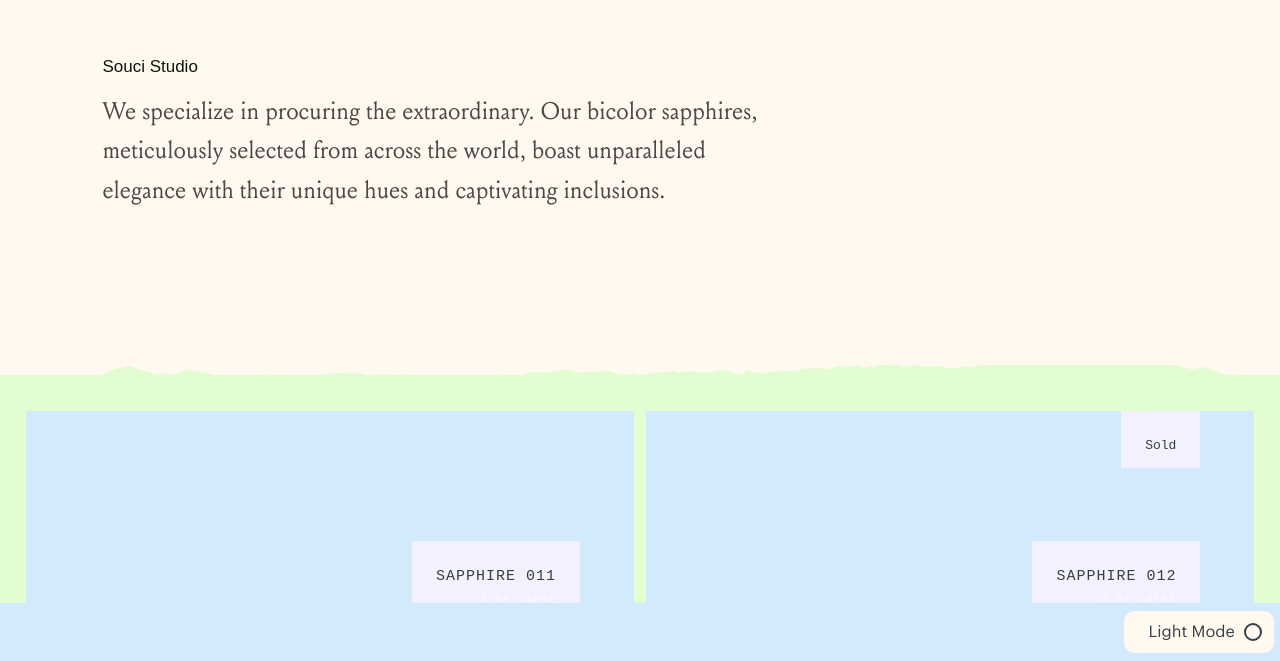
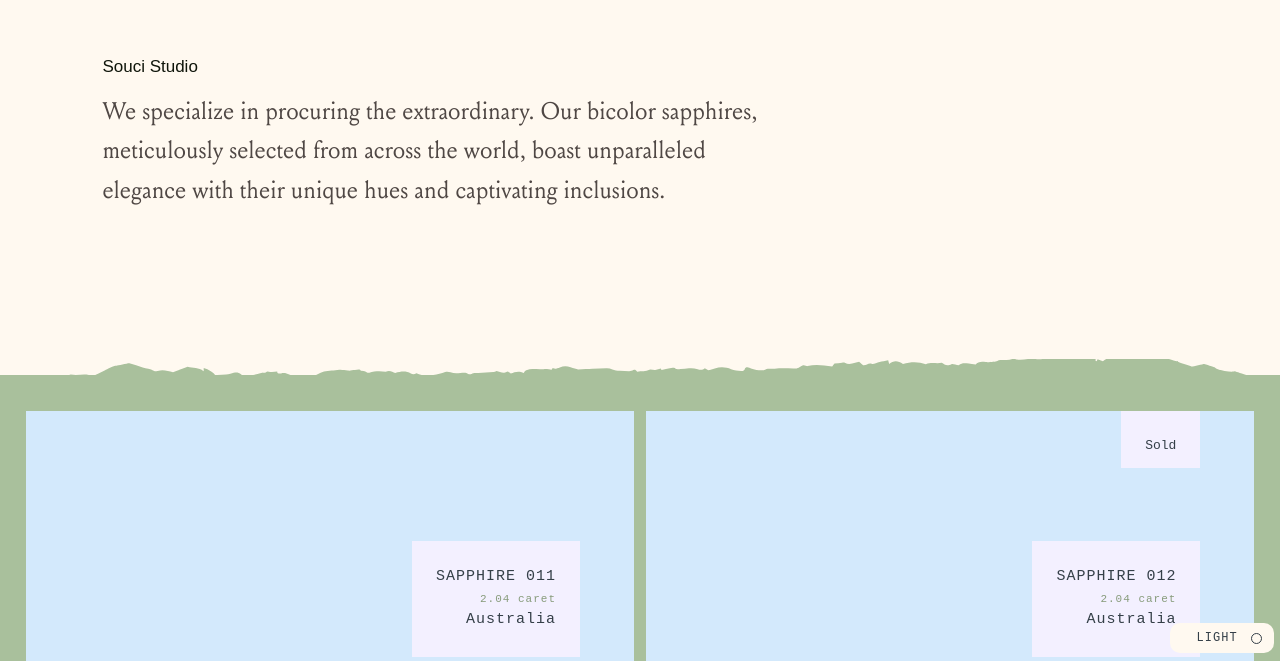
Before and after one commit to AndrwM/souci.studio, a React (Create React App) app: page /#/ in a window 1280 px wide. Shown: the part 139-800 px from the top of the page. Built offline with nearby package versions, Linux system fonts and the light colour scheme; a web font is replaced by a local one.

Commit message:
visual-tweaks

```diff
--- a/src/assets/stylesheets/_variables.scss
+++ b/src/assets/stylesheets/_variables.scss
@@ -35,7 +35,7 @@ $s-xlarge: 72px;
 $colors-light: (
   background-blend-mode: luminosity,
   c-background-primary-animation-alternate: #fdebd1,
-  c-background-primary: #e1fdd1,
+  c-background-primary: #a9c09c,
   c-background-primary-transparent: rgba(#fcfdd1, 0.9),
   c-background-accent: #fff9f0,
   c-background-accent2: #f3f0ff,
@@ -44,7 +44,7 @@ $colors-light: (
   c-primary-200: rgba(#6a5ef5, 0.5),
 
   // Neutrals
-  c-foreground-xlight: #f8fdff,
+  c-foreground-xlight: #879b7b,
   c-foreground-light: #4f4744,
   c-foreground-medium: #343f48,
   c-foreground-focal: #0f150a,
--- a/src/assets/stylesheets/components/_c.overlay-hud.scss
+++ b/src/assets/stylesheets/components/_c.overlay-hud.scss
@@ -1,23 +1,27 @@
 .c-overlay-hud {
+  // position: fixed;
+  // bottom: 0;
+  // right: 0;
+  // left: 0;
+  // z-index: 3000;
+  // display: flex;
+  // align-items: center;
+
+  // @include theme-var(background-color, c-background-accent2-dark);
+}
+
+.c-overlay-hud__col-primary {
+  // flex: 1;
+  // padding: 1vh 0 1vh 3vw;
+  // @media #{$bp-lap} { padding: 1vh 0 1vh 1vw; }
+  // @media #{$bp-desk} { padding: 1vh 0 1vh 0.5vw; }
+}
+
+.c-overlay-hud__col {
   position: fixed;
   bottom: 0;
   right: 0;
-  left: 0;
-  z-index: 3000;
-  display: flex;
-  align-items: center;
-
-  @include theme-var(background-color, c-background-accent2-dark);
-}
-
-.c-overlay-hud__col-primary {
-  flex: 1;
-  padding: 1vh 0 1vh 3vw;
-  @media #{$bp-lap} { padding: 1vh 0 1vh 1vw; }
-  @media #{$bp-desk} { padding: 1vh 0 1vh 0.5vw; }
-}
-
-.c-overlay-hud__col {
+  // left: 0;
   padding: 0 3vw;
   padding: 1vh 2vw;
   @include theme-var(border-left-color, c-background-primary-transparent);
--- a/src/assets/stylesheets/components/_c.toggle.scss
+++ b/src/assets/stylesheets/components/_c.toggle.scss
@@ -1,10 +1,10 @@
-$-border: 4px;
-$-knob-size: 14px;
-$-knob-border-size: 2px;
-$-knob-pad: 6px;
-$-toggle-width: 150px;
+$-border: 2px;
+$-knob-size: 9px;
+$-knob-border-size: 1px;
+$-knob-pad: 8px;
+$-toggle-width: 104px;
 $-radius: 100000px;
-$-height: 38px;
+$-height: 28px;
 
 .c-toggle {
   cursor: pointer;
@@ -15,7 +15,9 @@ $-height: 38px;
   width: $-toggle-width;
   padding-left: 0;
   padding-right: $-knob-size;
-  font: 400 16px / 1 $ff-primary;
+  font: 400 12px / 2 monospace;
+  letter-spacing: 1px;
+  text-transform: uppercase;
   @include theme-var(background-color, c-background-accent);
   @include theme-var(color, c-foreground-medium);
   @include theme-var(border-color, c-background-primary);
--- a/src/components/ThemeToggle.js
+++ b/src/components/ThemeToggle.js
@@ -21,9 +21,9 @@ const ThemeToggle = (props) => {
     } else if (!darkTheme && hasHover) {
       return 'Darken'
     } else if (!darkTheme) {
-      return 'Light Mode'
+      return 'Light'
     } else if (darkTheme) {
-      return 'Dark Mode'
+      return 'Dark'
     } else {
       return ''; // no-op
     }
--- a/src/pages/Home.js
+++ b/src/pages/Home.js
@@ -15,7 +15,7 @@ const Home = () => (<>
       styleIndex={0}
       colorVar='--c-background-primary'
       style={{
-        height: 10,
+        height: 16,
         bottom: 0
       }}
     />
@@ -86,7 +86,7 @@ const Home = () => (<>
       styleIndex={0}
       colorVar='--c-background-accent2'
       style={{
-        height: 10,
+        height: 16,
         bottom: 0
       }}
     />
@@ -99,6 +99,7 @@ const Home = () => (<>
     <Text type="paragraph" modifier="mono-medium">
       consult@souci.studio
     </Text>
+    <div style={{ height: 200 }}></div>
   </div>
 </>);
 
--- a/src/pages/Layout.js
+++ b/src/pages/Layout.js
@@ -7,9 +7,9 @@ import ThemeToggle from '../components/ThemeToggle';
 const Layout = () => (<>
   {ReactDOM.createPortal(
     <div className='c-overlay-hud'>
-      <div className='c-overlay-hud__col-primary'>
+      {/* <div className='c-overlay-hud__col-primary'> */}
         {/* <OverlayModal tabIndex={1} /> */}
-      </div>
+      {/* </div> */}
       {/* <div className='c-overlay-hud__col c-overlay-hud__col--hide-mobile'>
         <HighlightModeToggle tabIndex={2} />
       </div> */}
```
